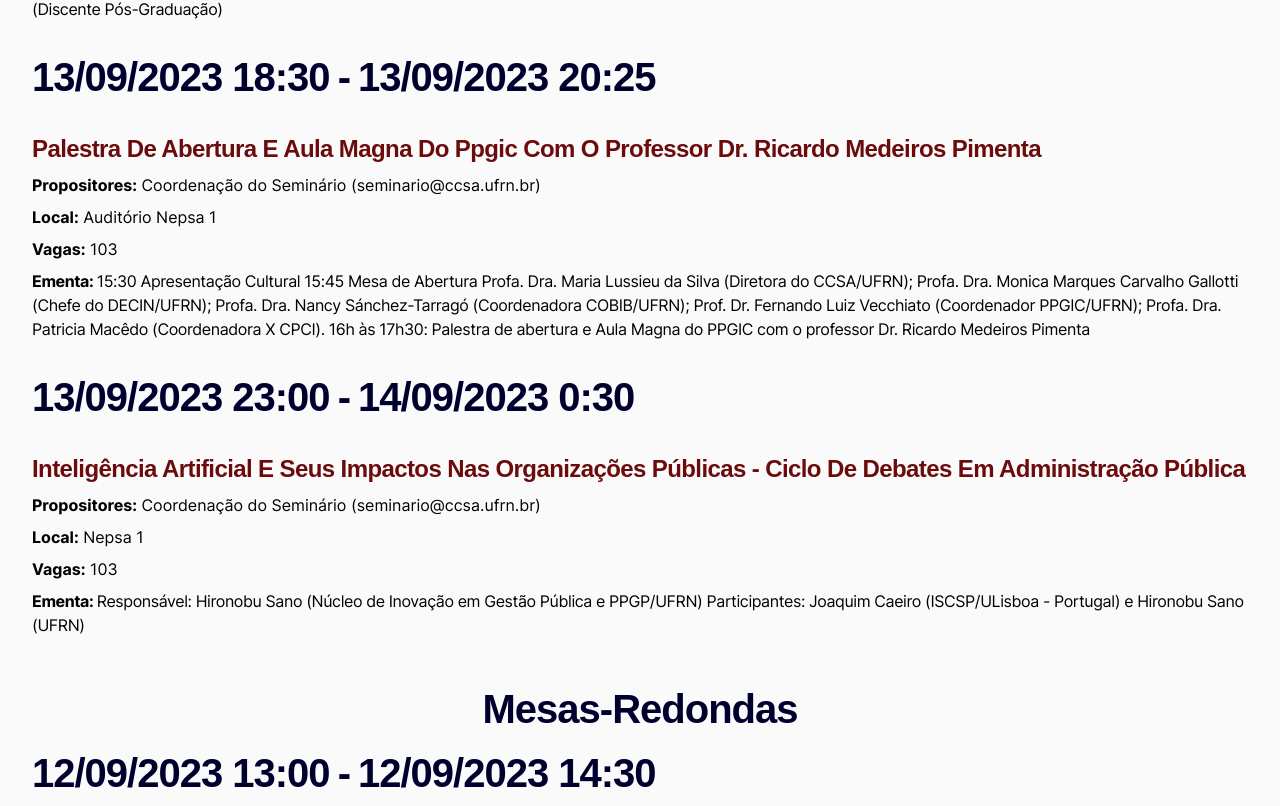
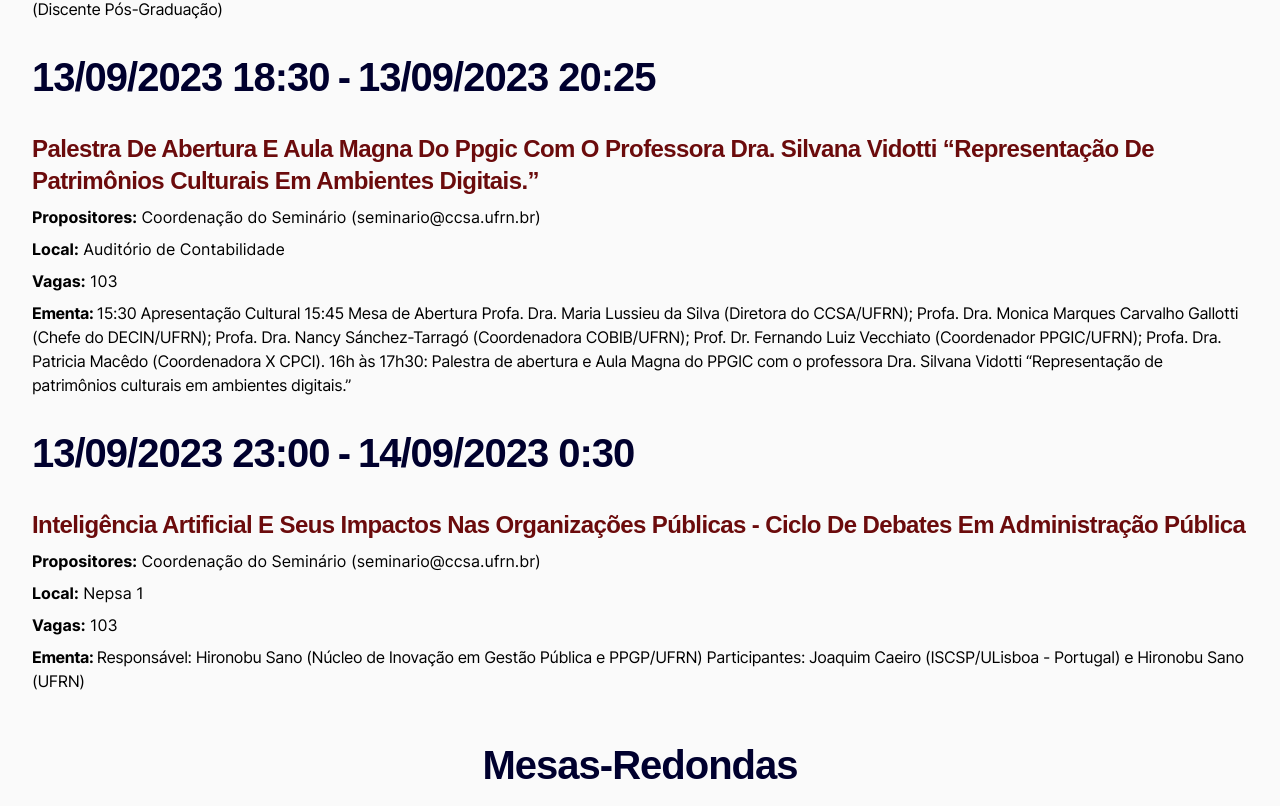
Before and after one commit to luccasmmg/seminario-2023, a Next.js app: page /programacao in a window 1280 px wide. Shown: the part 2634-3440 px from the top of the page. Built offline with nearby package versions, Linux system fonts and the light colour scheme; a web font is replaced by a local one.

Commit message:
Att atividades

```diff
--- a/data/conferences/activities.js
+++ b/data/conferences/activities.js
@@ -49,6 +49,24 @@ export const conferenceActivities = [
             _id: '64e0b57f67aaa40010e6f1e2',
             name: 'Ariane Selli Melo de Souza',
             email: 'arianneselli2013@gmail.com',
+          },
+          present: false,
+        },
+        {
+          _id: '64e732f3431f3e001045a605',
+          user: {
+            _id: '64ddf40f67aaa40010e49fe6',
+            name: 'LUANA RAQUEL NASCIMENTO DA SILVA',
+            email: 'luana.silva.703@ufrn.edu.br',
+          },
+          present: false,
+        },
+        {
+          _id: '64e7d391431f3e0010464f13',
+          user: {
+            _id: '64e1126167aaa40010e70fc0',
+            name: 'Maria Eduarda Silva de Lima',
+            email: 'maeduardasdelima@gmail.com',
           },
           present: false,
         },
@@ -219,6 +237,15 @@ export const conferenceActivities = [
           },
           present: false,
         },
+        {
+          _id: '64e92fea431f3e001047765d',
+          user: {
+            _id: '5aac84507b9ca4000fed9b0e',
+            email: 'carla.j.s@hotmail.com',
+            name: 'Carla Julia da Silva',
+          },
+          present: false,
+        },
       ],
     },
   },
@@ -284,6 +311,42 @@ export const conferenceActivities = [
           },
           present: false,
         },
+        {
+          _id: '64e7ccd5431f3e0010463b80',
+          user: {
+            _id: '64de273a67aaa40010e4d4b1',
+            name: 'Victória Letícia dos Santos',
+            email: 'victoria_leticia@live.com',
+          },
+          present: false,
+        },
+        {
+          _id: '64ebe24e431f3e001048c57c',
+          user: {
+            _id: '64c6d213ea39bd00105c9815',
+            name: 'Yasmin Carvalho Arcanjo da Silva',
+            email: 'yasarcanjo098@gmail.com',
+          },
+          present: false,
+        },
+        {
+          _id: '64ebf1f4431f3e001048d66f',
+          user: {
+            _id: '5cb742c84f5229000fc9b354',
+            email: 'julia_nogueira03@outlook.com',
+            name: 'JÚLIA MARIA DA SILVA NOGUEIRA',
+          },
+          present: false,
+        },
+        {
+          _id: '64ec7de6431f3e0010493107',
+          user: {
+            _id: '64eba9e7431f3e0010488fa2',
+            name: 'Eveny Lays Fernandes Lima',
+            email: 'evenylays@gmail.com',
+          },
+          present: false,
+        },
       ],
     },
   },
@@ -328,6 +391,24 @@ export const conferenceActivities = [
             _id: '64c97144ea39bd00105f05a5',
             name: 'Roseane Alves Silvestre',
             email: 'anirose888@gmail.com',
+          },
+          present: false,
+        },
+        {
+          _id: '64e732db431f3e001045a5d6',
+          user: {
+            _id: '64ddf40f67aaa40010e49fe6',
+            name: 'LUANA RAQUEL NASCIMENTO DA SILVA',
+            email: 'luana.silva.703@ufrn.edu.br',
+          },
+          present: false,
+        },
+        {
+          _id: '64e7d23d431f3e0010464c38',
+          user: {
+            _id: '64e1126167aaa40010e70fc0',
+            name: 'Maria Eduarda Silva de Lima',
+            email: 'maeduardasdelima@gmail.com',
           },
           present: false,
         },
@@ -385,6 +466,60 @@ export const conferenceActivities = [
             _id: '64c97144ea39bd00105f05a5',
             name: 'Roseane Alves Silvestre',
             email: 'anirose888@gmail.com',
+          },
+          present: false,
+        },
+        {
+          _id: '64e92fff431f3e001047768f',
+          user: {
+            _id: '5aac84507b9ca4000fed9b0e',
+            email: 'carla.j.s@hotmail.com',
+            name: 'Carla Julia da Silva',
+          },
+          present: false,
+        },
+        {
+          _id: '64e93fec431f3e0010478a75',
+          user: {
+            _id: '5aaffd537b9ca4000fedb568',
+            email: 'beatriz.tim@hotmail.com',
+            name: 'Anna Beatriz Valentim de Souza',
+          },
+          present: false,
+        },
+        {
+          _id: '64eb4846431f3e0010483cfb',
+          user: {
+            _id: '64e6957f431f3e00104582ff',
+            name: 'Ádria Laíse de Araújo Chaves',
+            email: 'adria.chaves.017@ufrn.edu.br',
+          },
+          present: false,
+        },
+        {
+          _id: '64eb7608431f3e0010485543',
+          user: {
+            _id: '64dfaf8067aaa40010e60172',
+            name: 'Gabriel Victor Souza de Medeiros',
+            email: 'gabriel.medeiros.084@gmail.com',
+          },
+          present: false,
+        },
+        {
+          _id: '64ec756c431f3e001048f959',
+          user: {
+            _id: '64df7f3867aaa40010e5d0b2',
+            name: 'Jhonata Lopes Silva do Nascimento',
+            email: 'jhonata.lopes.078@ufrn.edu.br',
+          },
+          present: false,
+        },
+        {
+          _id: '64ec79b0431f3e001049143d',
+          user: {
+            _id: '64e1562267aaa40010e73751',
+            name: 'Lucas Rodrigo Silva de Oliveira',
+            email: 'lucasrodrigohuck@gmail.com',
           },
           present: false,
         },
@@ -454,6 +589,24 @@ export const conferenceActivities = [
           },
           present: false,
         },
+        {
+          _id: '64e93004431f3e00104776c1',
+          user: {
+            _id: '5aac84507b9ca4000fed9b0e',
+            email: 'carla.j.s@hotmail.com',
+            name: 'Carla Julia da Silva',
+          },
+          present: false,
+        },
+        {
+          _id: '64ec844c431f3e0010494206',
+          user: {
+            _id: '64eba9e7431f3e0010488fa2',
+            name: 'Eveny Lays Fernandes Lima',
+            email: 'evenylays@gmail.com',
+          },
+          present: false,
+        },
       ],
     },
   },
@@ -492,7 +645,26 @@ export const conferenceActivities = [
       syllabus:
         'PALESTRANTES: Prof.Dra. Milena Barroso (UFS)\n(vídeo conferência); Prof.Dra. Fernanda Marques (UERN)\n\nCoordenação:\nProf. Dra. Miriam Inácio\n(UFRN); Quitéria (Discente\nPós-Graduação)',
       ofFields: [],
-      ofEnrollments: [],
+      ofEnrollments: [
+        {
+          _id: '64eb4840431f3e0010483ccc',
+          user: {
+            _id: '64e6957f431f3e00104582ff',
+            name: 'Ádria Laíse de Araújo Chaves',
+            email: 'adria.chaves.017@ufrn.edu.br',
+          },
+          present: false,
+        },
+        {
+          _id: '64ec7df6431f3e0010493139',
+          user: {
+            _id: '64eba9e7431f3e0010488fa2',
+            name: 'Eveny Lays Fernandes Lima',
+            email: 'evenylays@gmail.com',
+          },
+          present: false,
+        },
+      ],
     },
   },
   {
@@ -518,17 +690,17 @@ export const conferenceActivities = [
             finalDate: '2023-09-13T20:25:00.000Z',
           },
         ],
-        _id: '64dcf9a967aaa40010e441b4',
-        location: 'Auditório Nepsa 1',
+        _id: '64eca153431f3e0010497e5e',
+        location: 'Auditório de Contabilidade',
         vacancies: 103,
       },
       code: 'asyNIO1ny5LhiNF',
       _id: '64dcf86b67aaa40010e44078',
       title:
-        'Palestra de abertura e Aula Magna do PPGIC com o professor Dr. Ricardo Medeiros Pimenta',
+        'Palestra de abertura e Aula Magna do PPGIC com o professora Dra. Silvana Vidotti “Representação de patrimônios culturais em ambientes digitais.”',
       shift: 0,
       syllabus:
-        '15:30 Apresentação Cultural\n\n15:45 Mesa de Abertura\nProfa. Dra. Maria Lussieu da Silva (Diretora do CCSA/UFRN);\nProfa. Dra. Monica Marques Carvalho Gallotti (Chefe do DECIN/UFRN);\nProfa. Dra. Nancy Sánchez-Tarragó (Coordenadora COBIB/UFRN);\nProf. Dr. Fernando Luiz Vecchiato (Coordenador PPGIC/UFRN);\nProfa. Dra. Patricia Macêdo (Coordenadora X CPCI).\n\n16h às 17h30: Palestra de abertura e Aula Magna do PPGIC com o professor Dr. Ricardo\nMedeiros Pimenta',
+        '15:30 Apresentação Cultural\n\n15:45 Mesa de Abertura\nProfa. Dra. Maria Lussieu da Silva (Diretora do CCSA/UFRN);\nProfa. Dra. Monica Marques Carvalho Gallotti (Chefe do DECIN/UFRN);\nProfa. Dra. Nancy Sánchez-Tarragó (Coordenadora COBIB/UFRN);\nProf. Dr. Fernando Luiz Vecchiato (Coordenador PPGIC/UFRN);\nProfa. Dra. Patricia Macêdo (Coordenadora X CPCI).\n\n16h às 17h30: Palestra de abertura e Aula Magna do PPGIC com o professora Dra. Silvana Vidotti “Representação de patrimônios culturais em ambientes digitais.”',
       ofFields: [],
       ofEnrollments: [
         {
@@ -597,6 +769,15 @@ export const conferenceActivities = [
           },
           present: false,
         },
+        {
+          _id: '64e7d066431f3e00104646c6',
+          user: {
+            _id: '64de273a67aaa40010e4d4b1',
+            name: 'Victória Letícia dos Santos',
+            email: 'victoria_leticia@live.com',
+          },
+          present: false,
+        },
       ],
     },
   },
```
Also changed, not shown: data/minicourses/activities.js.
